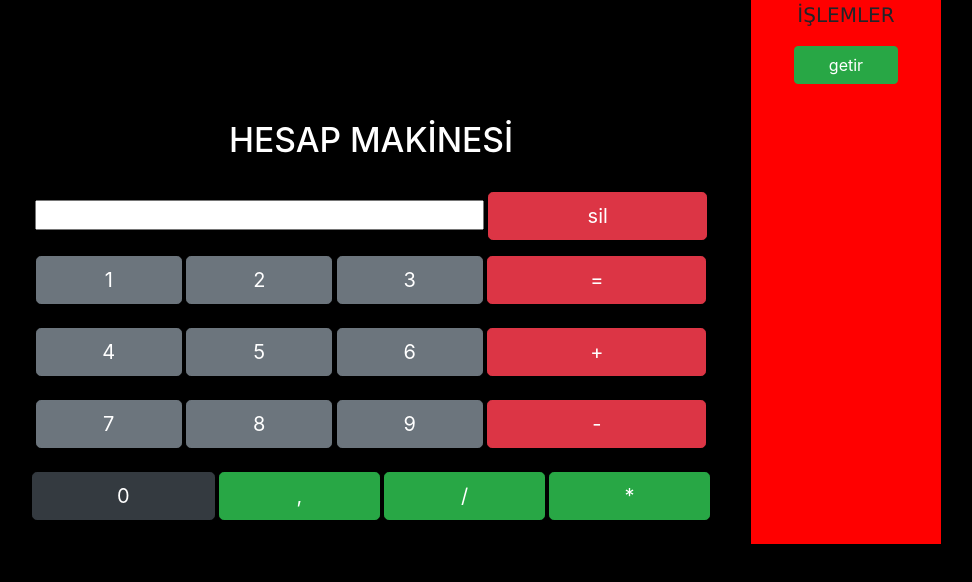
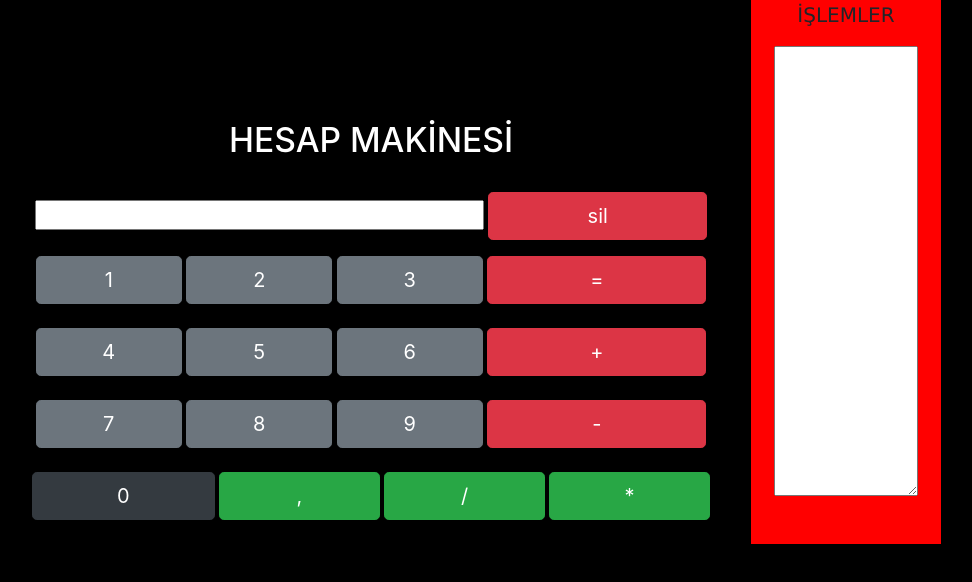
Before and after one commit to eneskocc/html-pratice, a plain HTML site: page pratice5/index.html in a window 1280 px wide. Shown: the whole page, without its empty margins (269-1241 px from the left). Drawn offline with nearby package versions, Linux system fonts and the light colour scheme.

Commit message:
Update index.html

```diff
--- a/pratice5/index.html
+++ b/pratice5/index.html
@@ -28,6 +28,10 @@
     #sol{
       background-color:red;
       text-align: center;
+    }
+    #islem{
+      height: 450px;
+      width: 90%;
     }
 </style>
 </head>
@@ -68,16 +72,18 @@
 
         <div class="btn-group-lg">
   			<button type="button" class="btn btn-dark" style="width:25%" onclick="yazdir(0)">0</button>
-  			<button type="button" class="btn btn-success"style="width:22%" onclick="yazdir('-')">,</button>
+  			<button type="button" class="btn btn-success"style="width:22%" onclick="yazdir(',')">,</button>
   			<button type="button" class="btn btn-success"style="width:22%" onclick="yazdir('/')">/</button>
         <button type="button" class="btn btn-success" style="width:22%" onclick="yazdir('*')">*</button>
 		</div><br>
 
      </div>
     </div>
+    <br><br><br>
     <div class="col-sm-2" id="sol">
       <p>İŞLEMLER</p>
-      <button type="button" class="btn btn-success" style="width:65%" onclick="islemler()">getir</button>
+      <textarea id="islem" rows="8" cols="80"></textarea>
+
 
     </div>
   </div>
```
